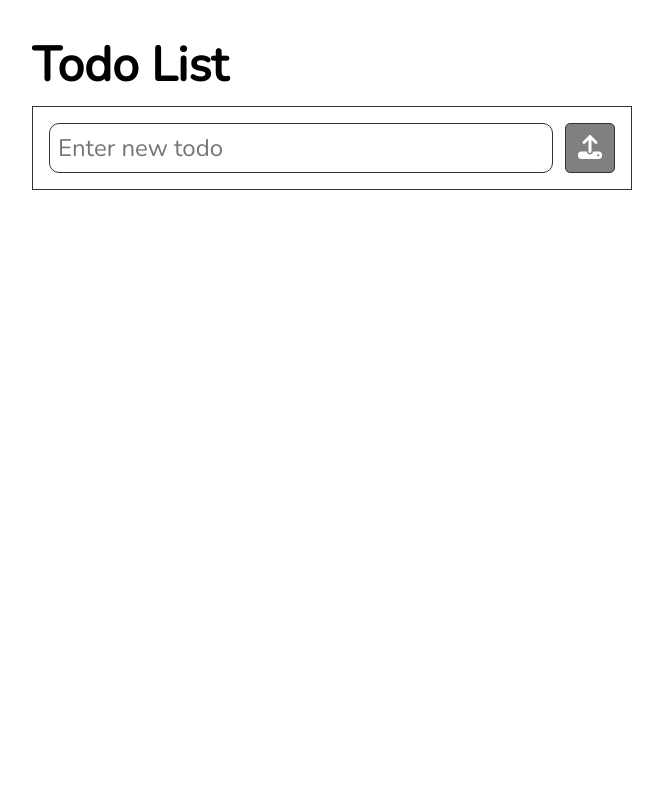
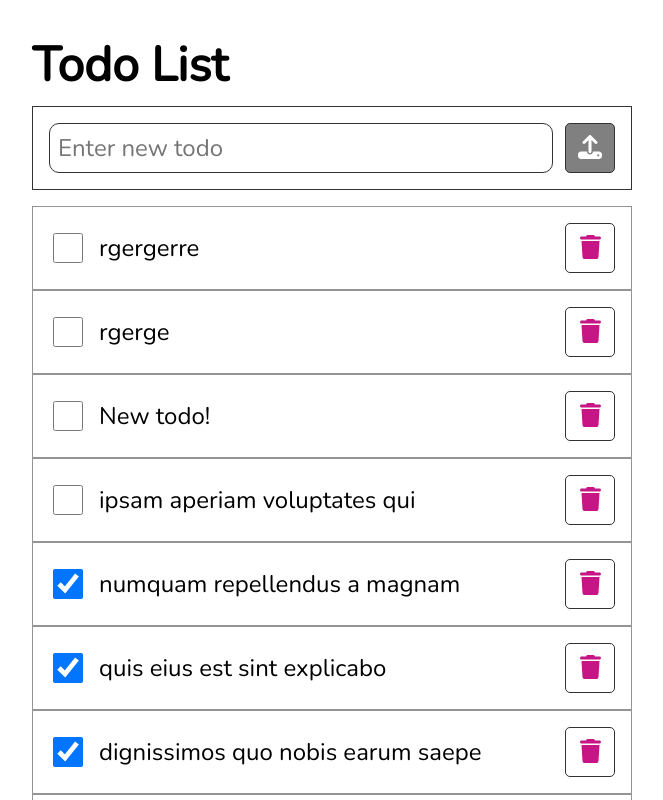
Before and after one commit to ihor-vip/redux__blog_app, a React (Create React App) app: page / in a window 1280 px wide. Shown: the top 800 px of the page, without its empty margins (308-971 px from the left). Built offline with nearby package versions, Linux system fonts and the light colour scheme; data requests are answered from the project's data file.

Commit message:
todo list using react query

```diff
--- a/data/db.json
+++ b/data/db.json
@@ -1181,6 +1181,18 @@
       "title": "New todo!",
       "completed": false,
       "id": 201
+    },
+    {
+      "userId": 1,
+      "title": "rgerge",
+      "completed": false,
+      "id": 202
+    },
+    {
+      "userId": 1,
+      "title": "rgergerre",
+      "completed": false,
+      "id": 203
     }
   ]
 }
--- /dev/null
+++ b/src/features/api/apiSlice.js
@@ -0,0 +1,45 @@
+import { createApi, fetchBaseQuery } from '@reduxjs/toolkit/query/react'
+
+export const apiSlice = createApi({
+    reducerPath: 'api',
+    baseQuery: fetchBaseQuery({ baseUrl: 'http://localhost:3500' }),
+    tagTypes: ['Todos'],
+    endpoints: (builder) => ({
+        getTodos: builder.query({
+            query: () => '/todos',
+            transformResponse: res => res.sort((a, b) => b.id - a.id),
+            providesTags: ['Todos']
+        }),
+        addTodo: builder.mutation({
+            query: (todo) => ({
+                url: '/todos',
+                method: 'POST',
+                body: todo
+            }),
+            invalidatesTags: ['Todos']
+        }),
+        updateTodo: builder.mutation({
+            query: (todo) => ({
+                url: `/todos/${todo.id}`,
+                method: 'PATCH',
+                body: todo
+            }),
+            invalidatesTags: ['Todos']
+        }),
+        deleteTodo: builder.mutation({
+            query: ({ id }) => ({
+                url: `/todos/${id}`,
+                method: 'DELETE',
+                body: id
+            }),
+            invalidatesTags: ['Todos']
+        }),
+    })
+})
+
+export const {
+    useGetTodosQuery,
+    useAddTodoMutation,
+    useUpdateTodoMutation,
+    useDeleteTodoMutation
+} = apiSlice
--- a/src/features/todos/TodoList.js
+++ b/src/features/todos/TodoList.js
@@ -1,13 +1,30 @@
-import {FontAwesomeIcon} from '@fortawesome/react-fontawesome'
-import {faTrash, faUpload} from '@fortawesome/free-solid-svg-icons'
-import {useState} from "react"
+import {
+    useGetTodosQuery,
+    useUpdateTodoMutation,
+    useDeleteTodoMutation,
+    useAddTodoMutation
+} from "../api/apiSlice"
+import { FontAwesomeIcon } from '@fortawesome/react-fontawesome'
+import { faTrash, faUpload } from '@fortawesome/free-solid-svg-icons'
+import { useState } from "react"
 
 const TodoList = () => {
     const [newTodo, setNewTodo] = useState('')
 
+    const {
+        data: todos,
+        isLoading,
+        isSuccess,
+        isError,
+        error
+    } = useGetTodosQuery()
+    const [addTodo] = useAddTodoMutation()
+    const [updateTodo] = useUpdateTodoMutation()
+    const [deleteTodo] = useDeleteTodoMutation()
+
     const handleSubmit = (e) => {
         e.preventDefault();
-        //addTodo
+        addTodo({ userId: 1, title: newTodo, completed: false })
         setNewTodo('')
     }
 
@@ -24,13 +41,36 @@
                 />
             </div>
             <button className="submit">
-                <FontAwesomeIcon icon={faUpload}/>
+                <FontAwesomeIcon icon={faUpload} />
             </button>
         </form>
 
 
     let content;
-
+    if (isLoading) {
+        content = <p>Loading...</p>
+    } else if (isSuccess) {
+        content = todos.map(todo => { //JSON.stringify(todos)
+            return (
+                <article key={todo.id}>
+                    <div className="todo">
+                        <input
+                            type="checkbox"
+                            checked={todo.completed}
+                            id={todo.id}
+                            onChange={() => updateTodo({ ...todo, completed: !todo.completed })}
+                        />
+                        <label htmlFor={todo.id}>{todo.title}</label>
+                    </div>
+                    <button className="trash" onClick={() => deleteTodo({ id: todo.id })}>
+                        <FontAwesomeIcon icon={faTrash} />
+                    </button>
+                </article>
+            )
+        })
+    } else if (isError) {
+        content = <p>{error}</p>
+    }
 
     return (
         <main>
--- a/src/index.js
+++ b/src/index.js
@@ -3,9 +3,14 @@
 import './index.css';
 import App from './App';
 
+import { ApiProvider } from "@reduxjs/toolkit/query/react";
+import { apiSlice } from "./features/api/apiSlice";
+
 ReactDOM.createRoot(document.getElementById('root'))
     .render(
         <React.StrictMode>
-            <App />
+            <ApiProvider api={apiSlice}>
+                <App />
+            </ApiProvider>
         </React.StrictMode>
     );
```
